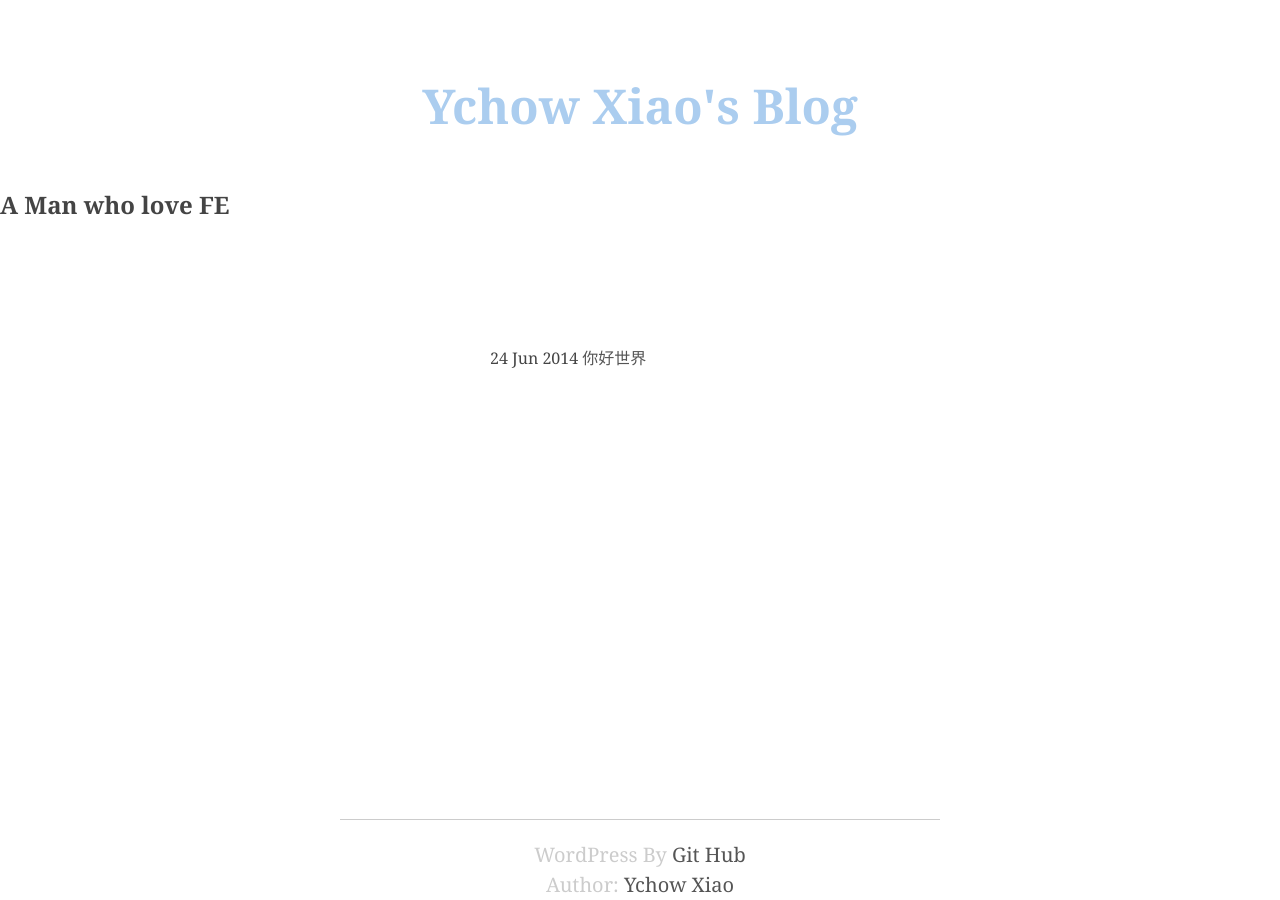
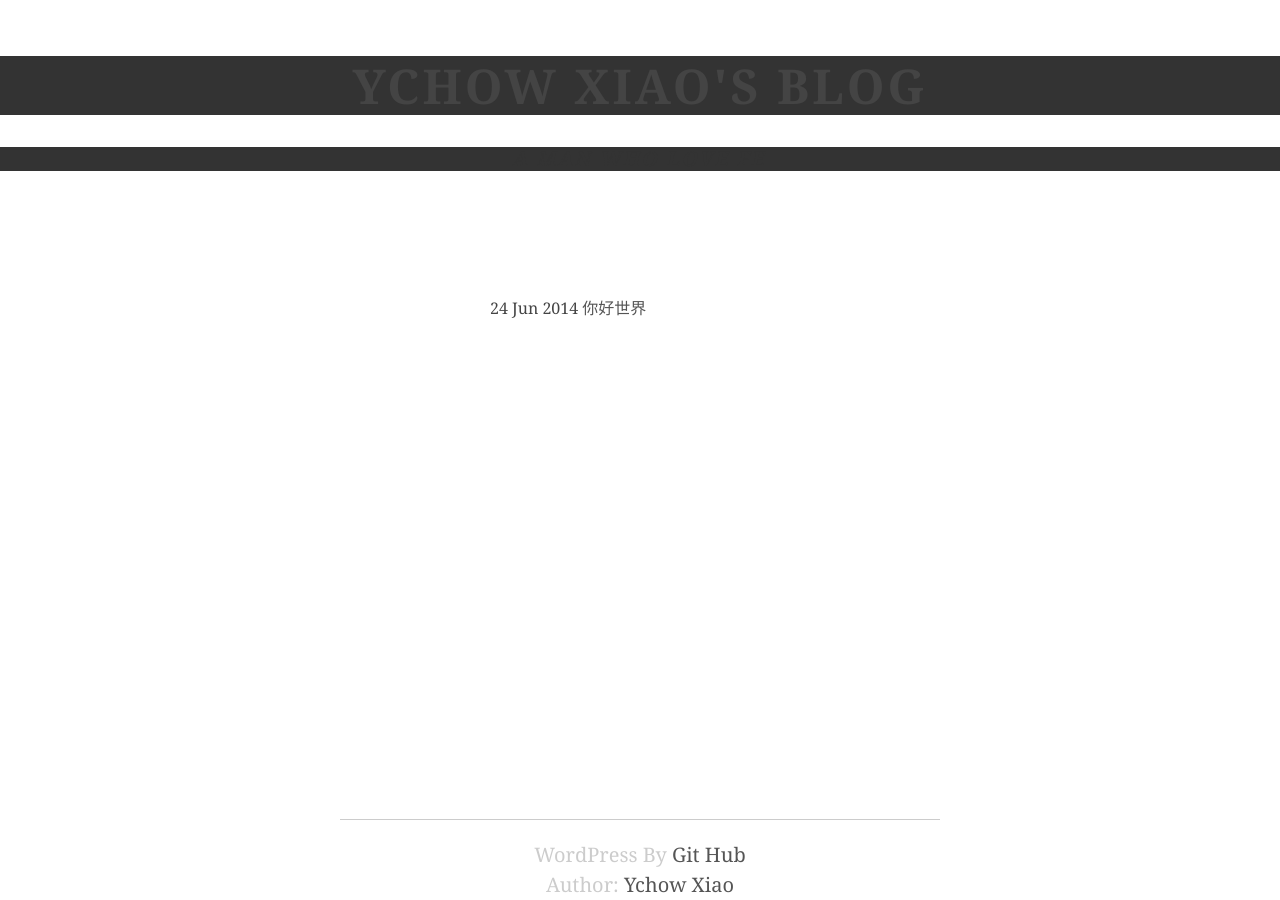
Before and after one commit to kai517/ychowxiao, a Jekyll site: the page built from index.html, in a window 1280 px wide. Built offline with Jekyll 4.4.1, drawn with Linux system fonts in a browser that asks for light colours.

Commit message:
Update main.css

```diff
--- a/css/main.css
+++ b/css/main.css
@@ -108,7 +108,8 @@
   color: #cc3311;
 }
 
-h1{text-align: center;font-size: 48px;text-decoration:italic;color:#abcdef;line-height: 100px;}
+h1,h2{text-align: center;font-size: 48px;text-decoration:italic;background:rgb(51,51,51);line-height: 59px;letter-spacing:3px;text-transform:uppercase;}
+h2{letter-spacing:2px;font-style:italic;color:#333;font-size:20px;line-height:24px;}
 p{text-align: center;font-size: 20px;line-height: 30px;}
 ul{width:300px;margin:100px auto;}
 ul li{margin-bottom:10px;}
```
